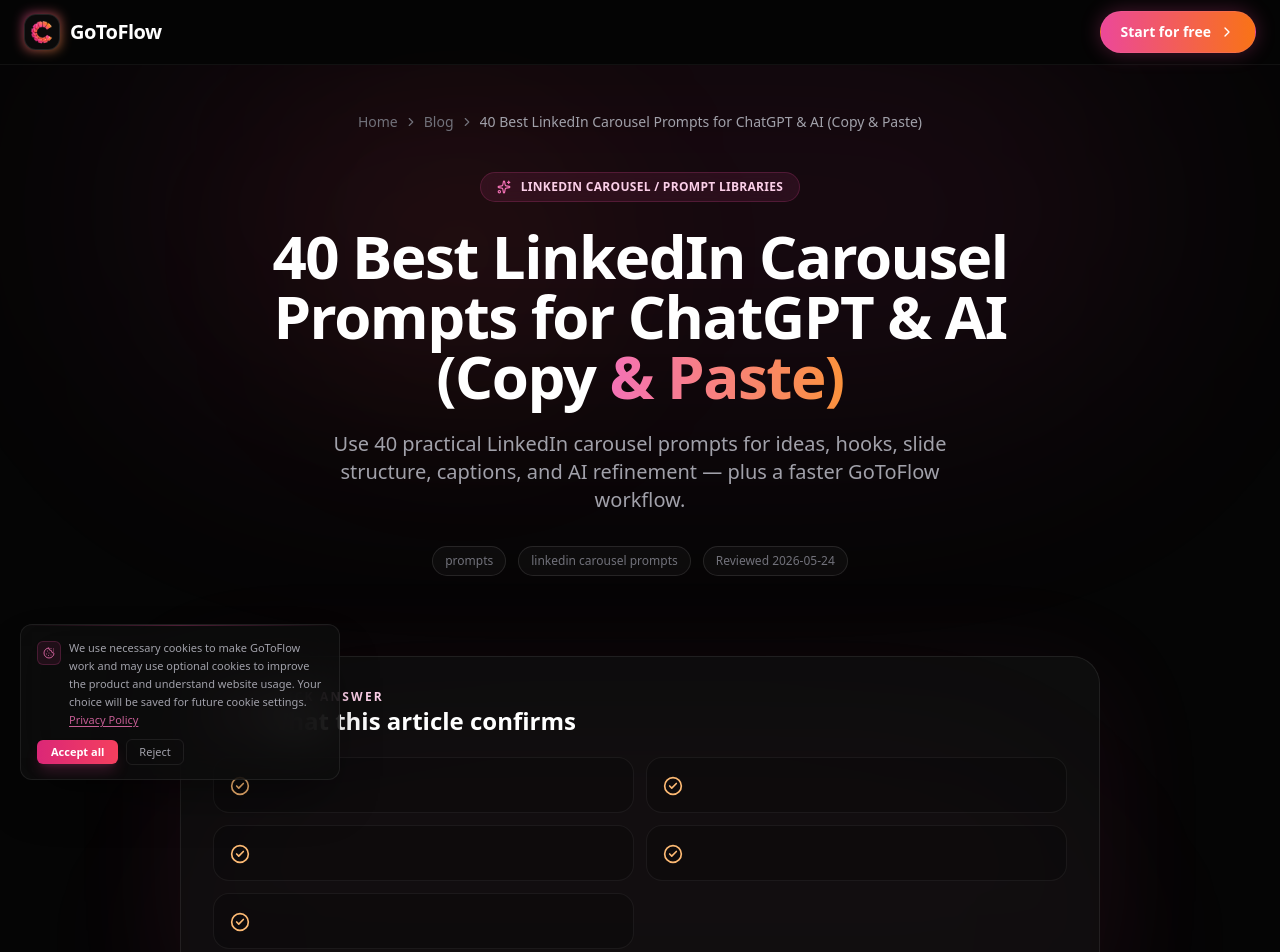
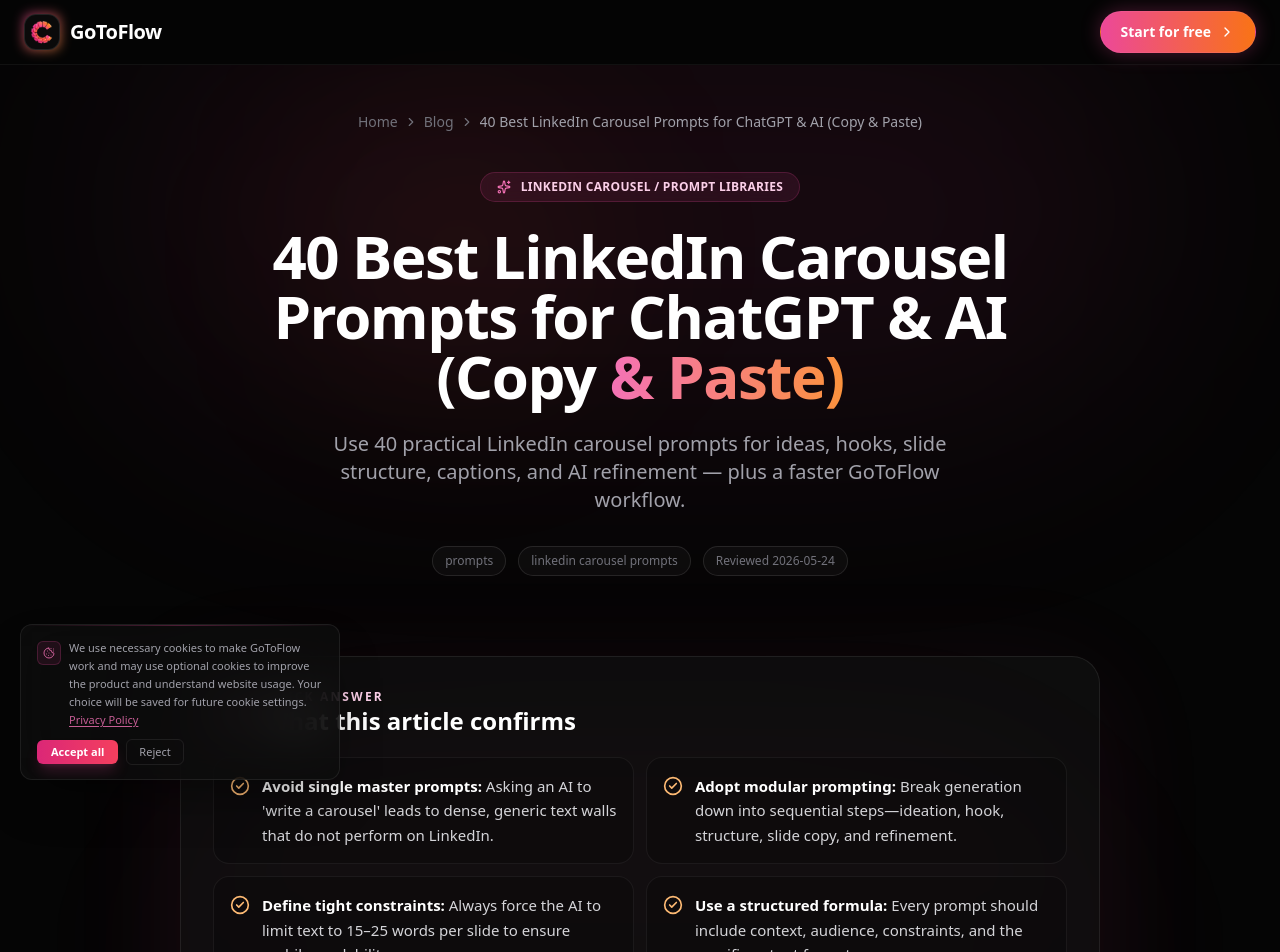
Before and after one commit to matteimikeska49-bot/gtf, a React (Vite) app: page /blog/linkedin-carousel-prompts in a window 1280 px wide. Shown: the top 952 px of the page. Built offline with nearby package versions, Linux system fonts and the light colour scheme.

Commit message:
Fix markdown frontmatter parsing for quoted strings

```diff
--- a/src/components/blog/templates/MarkdownSeoArticleTemplateV2.jsx
+++ b/src/components/blog/templates/MarkdownSeoArticleTemplateV2.jsx
@@ -272,12 +272,29 @@ const QuickAnswer = ({ items }) => {
         </div>
       </div>
       <ul className="grid gap-3 md:grid-cols-2">
-        {items.slice(0, 5).map((item) => (
-          <li key={item} className="flex items-start gap-3 rounded-2xl border border-white/[0.06] bg-black/20 p-4 text-[15px] leading-relaxed text-zinc-300">
-            <CheckCircle2 className="mt-0.5 h-5 w-5 shrink-0 text-orange-300" />
-            <span>{parseInlineMarkdown(item)}</span>
-          </li>
-        ))}
+        {items.slice(0, 5).map((item, i) => {
+          let content = null;
+          let key = i;
+
+          if (typeof item === 'string') {
+            content = parseInlineMarkdown(item);
+            key = item;
+          } else if (item && typeof item === 'object') {
+            if (item.title && item.text) {
+              content = <><strong className="font-semibold text-white">{parseInlineMarkdown(item.title)}</strong> {parseInlineMarkdown(item.text)}</>;
+              key = item.title;
+            }
+          }
+
+          if (!content) return null;
+
+          return (
+            <li key={key} className="flex items-start gap-3 rounded-2xl border border-white/[0.06] bg-black/20 p-4 text-[15px] leading-relaxed text-zinc-300">
+              <CheckCircle2 className="mt-0.5 h-5 w-5 shrink-0 text-orange-300" />
+              <span>{content}</span>
+            </li>
+          );
+        })}
       </ul>
     </section>
   );
```
Also changed, not shown: src/lib/blog/markdownArticles.js, 33 other files (tests, documents, lock files or other folders).
